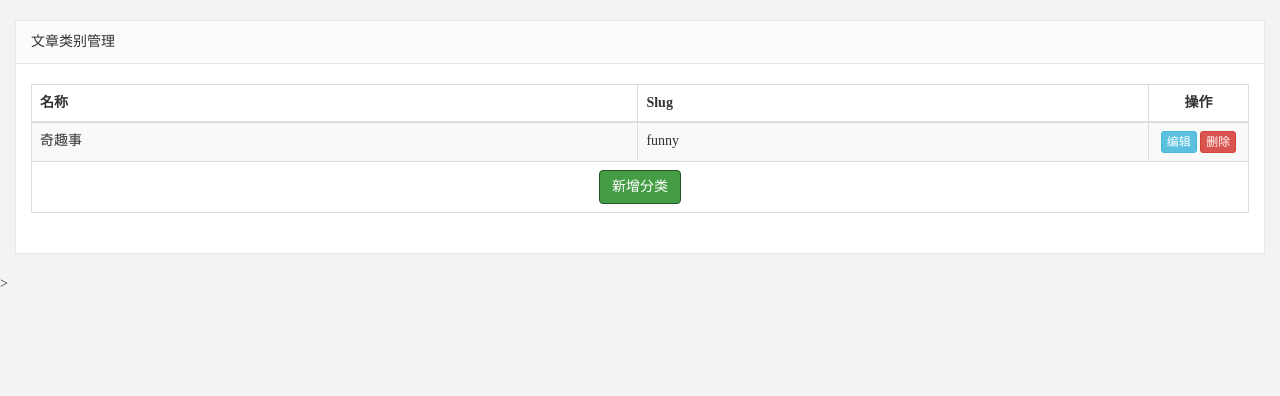
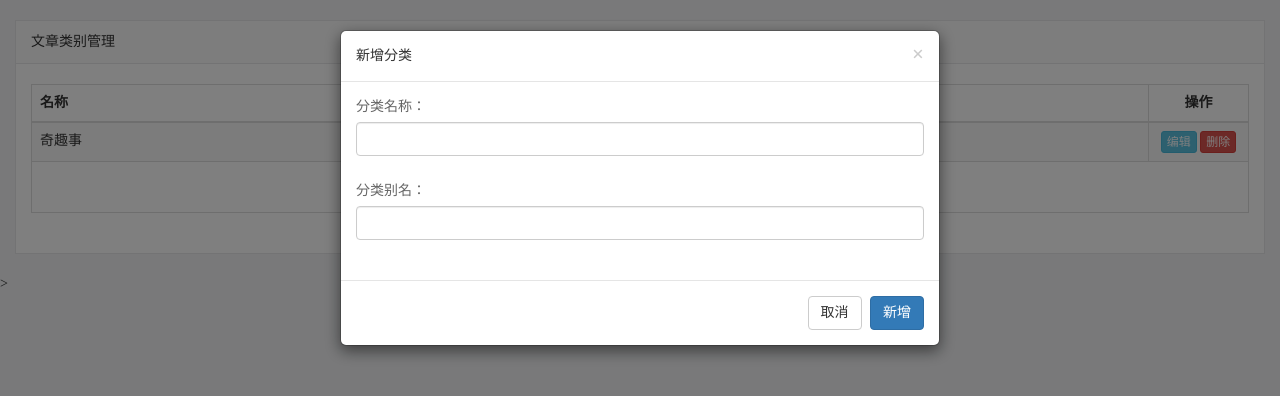
Before and after one commit to liqing1013/dashijian1, a plain HTML site: page admin/article_category.html in a window 1280 px wide. Both pictures are taken after a click on the link "新增分类". Drawn offline with Linux system fonts and the light colour scheme; no server answers.

Commit message:
新增文章类别

```diff
--- a/admin/article_category.html
+++ b/admin/article_category.html
@@ -44,8 +44,8 @@
                 <tfoot>
                     <tr>
                         <td colspan="3" class="text-center">
-                            <a href="javascript:void(0)" class="btn btn-success" id="xinzengfenlei" data-toggle="modal"
-                                bdata-target="#myModal">新增分类</a>
+                            <a href="#" class="btn btn-success" id="xinzengfenlei" data-toggle="modal"
+                                data-target="#myModal">新增分类</a>
                         </td>
                     </tr>
                 </tfoot>
@@ -54,6 +54,38 @@
     </div>
 
 
+
+    <!-- Modal -->
+    <div class="modal fade" id="myModal" tabindex="-1" role="dialog" aria-labelledby="myModalLabel">
+        <div class="modal-dialog" role="document">
+            <div class="modal-content">
+                <div class="modal-header">
+                    <button type="button" class="close" data-dismiss="modal" aria-label="Close"><span
+                            aria-hidden="true">&times;</span></button>
+                    <h4 class="modal-title" id="myModalLabel">新增分类</h4>
+                </div>
+                <div class="modal-body">
+
+                    <form>
+                        <div class="form-group">
+                            <label for="exampleInputEmail1">分类名称：</label>
+                            <input type="text" class="form-control" id="exampleInputEmail1">
+                        </div>
+                        <div class="form-group">
+                            <label for="exampleInputPassword1">分类别名：</label>
+                            <input type="text" class="form-control" id="exampleInputPassword1">
+                        </div>
+                    </form>
+
+
+                </div>
+                <div class="modal-footer">
+                    <button type="button" class="btn btn-default" data-dismiss="modal">取消</button>
+                    <button type="button" class="btn btn-primary">新增</button>
+                </div>
+            </div>
+        </div>
+    </div>
 
 
 
@@ -88,7 +120,7 @@
                 $.ajax({
                     url: BigNew.category_list,
                     success: function (res) {
-                        console.log(res);
+                        // console.log(res);
                         // 调用template函数,
                         var str = template('ooo', res);
                         // 渲染到html页面中
@@ -100,11 +132,36 @@
             getArticle();
 
 
-            // // 点击新增按钮，新增文章类别
-            // $('#xinzengfenlei').click(function () {
 
+            // 新增文章类别,点击新增按钮
+            $('.btn-primary').click(function () {
 
-            // })
+                // 获取分类名称的数据
+                var name = $('#exampleInputEmail1').val();
+                // 获取分类别名的数据
+                var slug = $('#exampleInputPassword1').val();
+                $.ajax({
+                    type: 'post',
+                    url: BigNew.category_add,
+                    data: {
+                        name: name,
+                        slug: slug,
+                    },
+                    success: function (res) {
+                        console.log(res);
+                        if (res.code === 201) {
+                            // 弹出框隐藏
+                            $('#myModal').modal('hide');
+                            // console.log($('#myModal').modal());
+                            // 重新获取数据
+                            getArticle();
+                        }
+
+                    }
+
+                })
+
+            })
 
 
 
```
